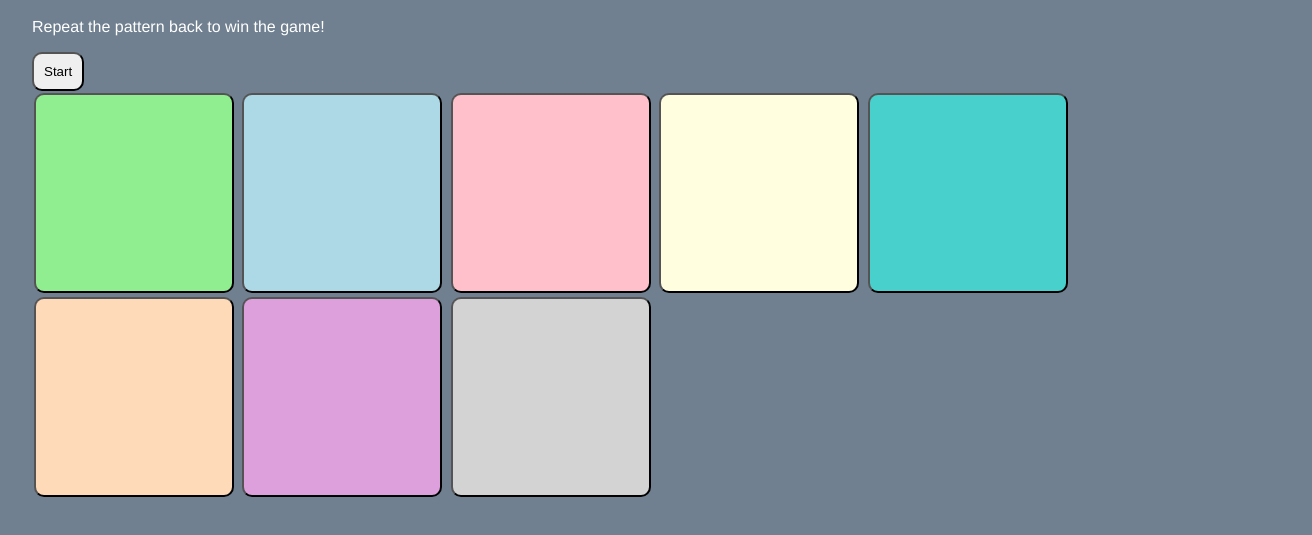
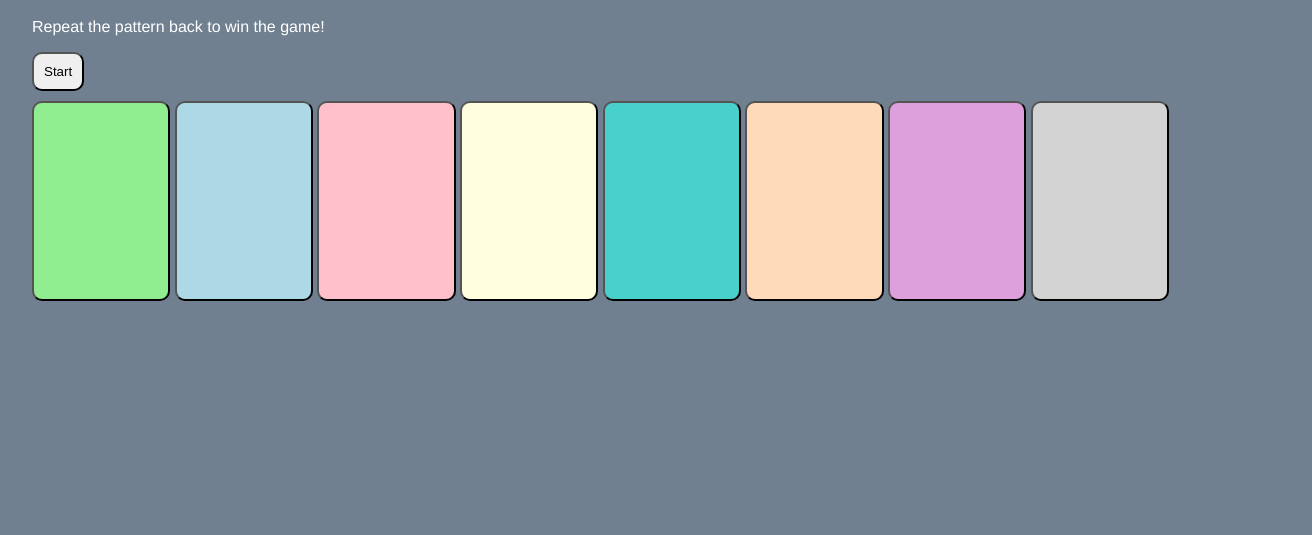
Before and after one commit to aaronlhh/codepath-prework, a plain HTML site: page index.html in a window 1280 px wide. Shown: the part 73-608 px from the top of the page, 1312 px wide, since content can reach past the window. Drawn offline with Linux system fonts and the light colour scheme.

Commit message:
Update style.css
arrange my eight buttons to a row using percentages

```diff
--- a/style.css
+++ b/style.css
@@ -3,6 +3,7 @@
 body {
   font-family: helvetica, arial, sans-serif;
   margin: 2em;
+  width: 100%;
   background-color: slategrey;
   color: white;
 }
@@ -14,8 +15,15 @@ h1 {
 
 button {
   padding: 10px;
+  margin-bottom: 10px;
   border-radius: 10px
 }
+
+/* make buttons align on a single row */
+div#gameButtonArea {
+  width: 100%;
+}
+
 
 /* #gameButtonArea > button targets any button
     elements that are the child of an element with
@@ -23,9 +31,9 @@ button {
 
 
 #gameButtonArea > button {
-  width: 200px;
+  width: 10.8%;
   height: 200px;
-  margin: 2px;
+  margin: 0;
 }
 
 
```
